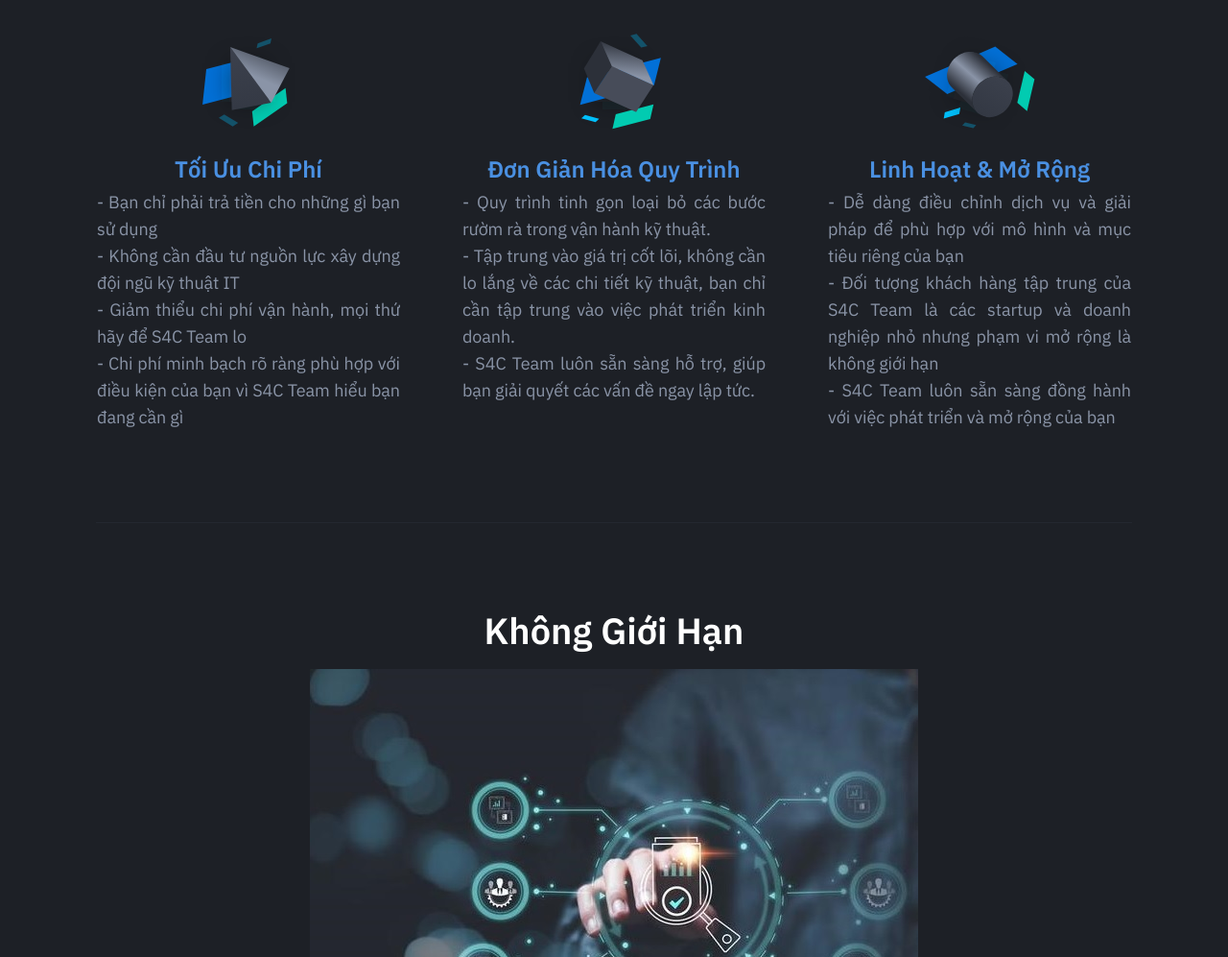
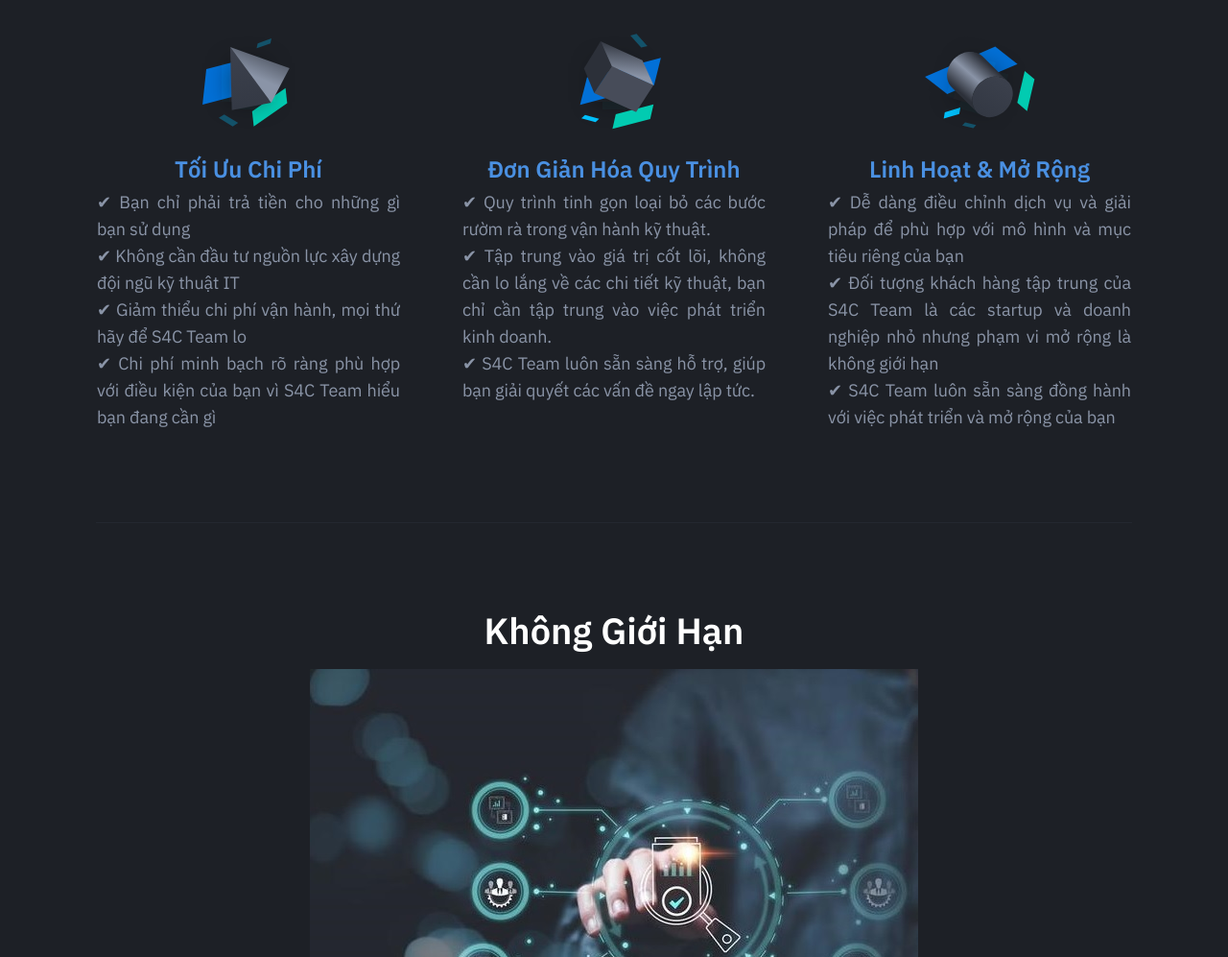
Before and after one commit to s4c-team/s4c-team.github.io, a plain HTML site: page index.html in a window 1280 px wide. Shown: the part 1622-2619 px from the top of the page at 96% size. Drawn offline with nearby package versions, Linux system fonts and the light colour scheme.

Commit message:
Add files via upload

```diff
--- a/index.html
+++ b/index.html
@@ -96,7 +96,7 @@ x<!DOCTYPE html>
 										<img src="dist/images/feature-icon-04.svg" alt="Feature 04">
                                     </div>
                                     <h4 class="feature-title mt-24" style="text-align: center; color: #4a90e2;">Tối Ưu Chi Phí</h4>
-                                    <p class="text-sm mb-0" style="text-align: justify;">- Bạn chỉ phải trả tiền cho những gì bạn sử dụng </br> - Không cần đầu tư nguồn lực xây dựng đội ngũ kỹ thuật IT </br>- Giảm thiểu chi phí vận hành, mọi thứ hãy để S4C Team lo</br>- Chi phí minh bạch rõ ràng phù hợp với điều kiện của bạn vì S4C Team hiểu bạn đang cần gì</p>
+                                    <p class="text-sm mb-0" style="text-align: justify;">✔ Bạn chỉ phải trả tiền cho những gì bạn sử dụng </br> ✔ Không cần đầu tư nguồn lực xây dựng đội ngũ kỹ thuật IT </br>✔ Giảm thiểu chi phí vận hành, mọi thứ hãy để S4C Team lo</br>✔ Chi phí minh bạch rõ ràng phù hợp với điều kiện của bạn vì S4C Team hiểu bạn đang cần gì</p>
                                 </div>
                             </div>
 							<div class="feature text-center is-revealing">
@@ -105,7 +105,7 @@ x<!DOCTYPE html>
 										<img src="dist/images/feature-icon-05.svg" alt="Feature 05">
                                     </div>
                                     <h4 class="feature-title mt-24" style="text-align: center; color: #4a90e2;">Đơn Giản Hóa Quy Trình</h4>
-                                    <p class="text-sm mb-0" style="text-align: justify;">- Quy trình tinh gọn loại bỏ các bước rườm rà trong vận hành kỹ thuật.</br>- Tập trung vào giá trị cốt lõi, không cần lo lắng về các chi tiết kỹ thuật, bạn chỉ cần tập trung vào việc phát triển kinh doanh.</br>- S4C Team luôn sẵn sàng hỗ trợ, giúp bạn giải quyết các vấn đề ngay lập tức.</p>
+                                    <p class="text-sm mb-0" style="text-align: justify;">✔ Quy trình tinh gọn loại bỏ các bước rườm rà trong vận hành kỹ thuật.</br>✔ Tập trung vào giá trị cốt lõi, không cần lo lắng về các chi tiết kỹ thuật, bạn chỉ cần tập trung vào việc phát triển kinh doanh.</br>✔ S4C Team luôn sẵn sàng hỗ trợ, giúp bạn giải quyết các vấn đề ngay lập tức.</p>
                                 </div>
                             </div>
                             <div class="feature text-center is-revealing">
@@ -114,7 +114,7 @@ x<!DOCTYPE html>
 										<img src="dist/images/feature-icon-06.svg" alt="Feature 06">
                                     </div>
                                     <h4 class="feature-title mt-24" style="text-align: center; color: #4a90e2;">Linh Hoạt & Mở Rộng</h4>
-                                    <p class="text-sm mb-0" style="text-align: justify;">- Dễ dàng điều chỉnh dịch vụ và giải pháp để phù hợp với mô hình và mục tiêu riêng của bạn</br>- Đối tượng khách hàng tập trung của S4C Team là các startup và doanh nghiệp nhỏ nhưng phạm vi mở rộng là không giới hạn</br>- S4C Team luôn sẵn sàng đồng hành với việc phát triển và mở rộng của bạn</p>
+                                    <p class="text-sm mb-0" style="text-align: justify;">✔ Dễ dàng điều chỉnh dịch vụ và giải pháp để phù hợp với mô hình và mục tiêu riêng của bạn</br>✔ Đối tượng khách hàng tập trung của S4C Team là các startup và doanh nghiệp nhỏ nhưng phạm vi mở rộng là không giới hạn</br>✔ S4C Team luôn sẵn sàng đồng hành với việc phát triển và mở rộng của bạn</p>
                                 </div>
                             </div>
                         </div>
```
